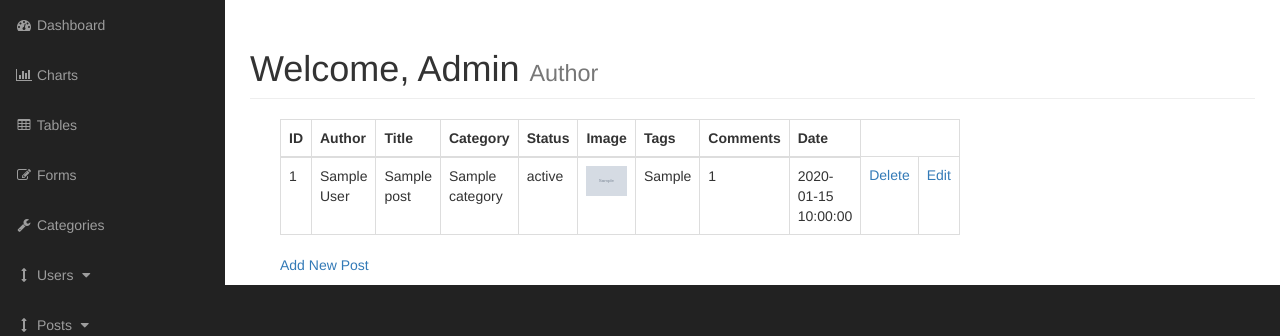
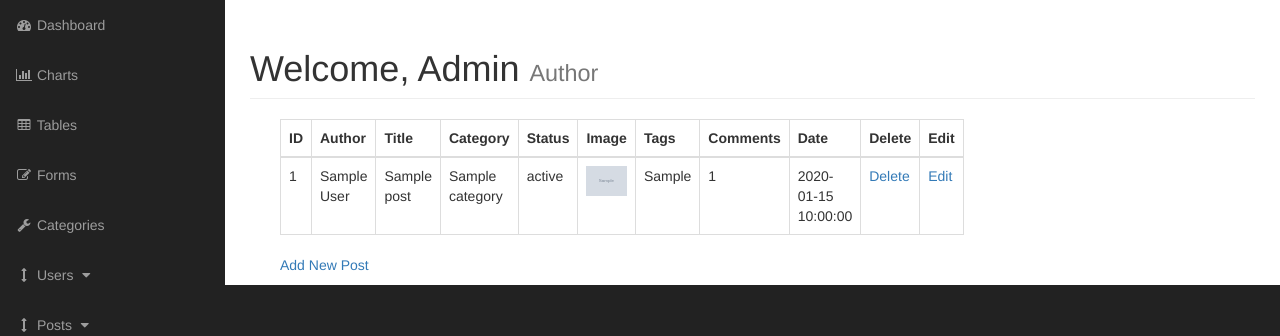
Before and after one commit to 1-8192/udemy_cms_course, a PHP site: page /admin/posts.php in a window 1280 px wide. Shown: the part 51-387 px from the top of the page. Run offline with PHP 8.4, Linux system fonts and the light colour scheme; tables that the repository leaves empty or names only in its code hold one stand-in row (values such as "Sample post"); grey boxes marked "Sample" are stand-in pictures; grey boxes labelled with a size stand in for pictures from a placeholder-image service; some libraries are stand-ins or nearby versions.

Commit message:
conditionally displaying posts based on status

```diff
--- a/cms/admin/includes/view_all_posts.php
+++ b/cms/admin/includes/view_all_posts.php
@@ -13,6 +13,8 @@
                                             <th>Tags</th>
                                             <th>Comments</th>
                                             <th>Date</th>
+                                            <th>Delete</th>
+                                            <th>Edit</th>
                                         </tr>
                                     </thead>
                                     <tbody>
--- a/cms/includes/util_functions.php
+++ b/cms/includes/util_functions.php
@@ -29,6 +29,7 @@
         increment_comment_count($post_id);
     }
 
+    //adds 1 to comment count for related post
     function increment_comment_count($post_id) {
         global $pdo;
         try {
--- a/cms/index.php
+++ b/cms/index.php
@@ -17,7 +17,7 @@
             <div class="col-md-8">
                 <?php
                     //grabbing posts and looping through to populate posts in index
-                    $query = "SELECT * FROM posts";
+                    $query = "SELECT * FROM posts WHERE post_status = 'published'";
                     $stmt = $pdo->query($query);
                     $rows = $stmt->fetchAll(PDO::FETCH_ASSOC);
 
@@ -54,6 +54,8 @@
 
 
                         <?php }
+                } else {
+                    echo '<h2 class="text-center">No approved posts, sorry :-(</h2>';
                 }
                 ?>
 
```
